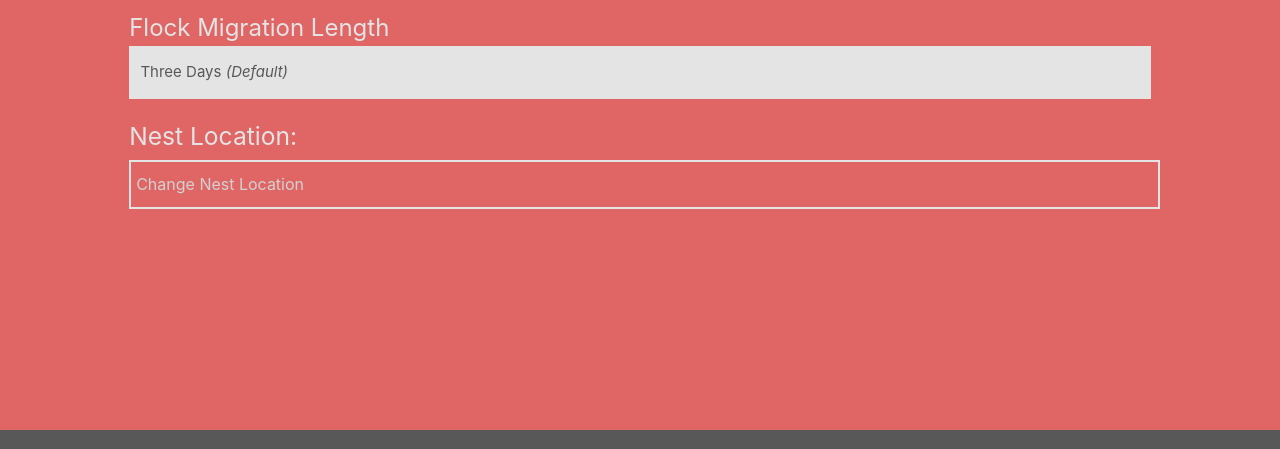
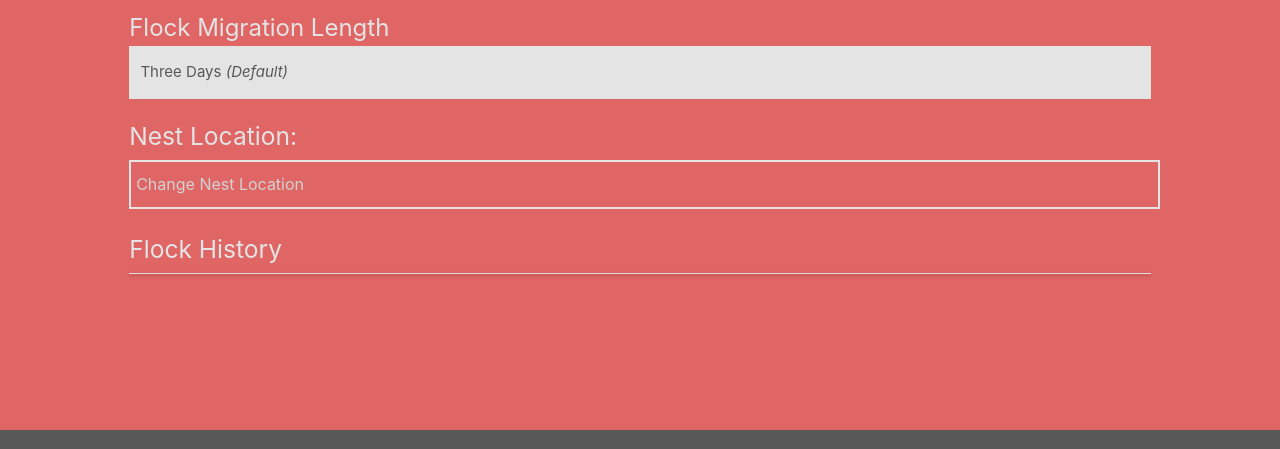
Before and after one commit to RileyWildbots3865/flocking_website, a website with bundled scripts: page src/html/settings.html in a window 1280 px wide. Shown: the part 213-662 px from the top of the page. Built offline with nearby package versions, Linux system fonts and the light colour scheme; no server answers.

Commit message:
Add files via upload

```diff
--- a/src/html/settings.html
+++ b/src/html/settings.html
@@ -28,8 +28,8 @@
                 <a class="col m2 center" href="settings.html">Settings</a>
                 <button id="logout" class="col m1">Logout</button>
             </div>
-            <h4 class="col m12">Settings</h4>
-            <div class="col m12 settings">
+            <h4 class="col s12">Settings</h4>
+            <div class="col s12 settings">
                 <div class="info migrationDuration">
                     <label for="length">Flock Migration Length</label>
                     <!-- Dropdown Trigger -->
@@ -47,6 +47,10 @@
                     <h5>Nest Location: <span id="location"></span></h5>
                     <input placeholder="Change Nest Location" type="text" class="col m12" id="addressInput">
                 </div>
+                <div class="info" id="flockHistory">
+                    <h5>Flock History</h5>
+                    <ul class="collapsible"></ul>
+                </div>
             </div>
         </div>
     </div>
```
